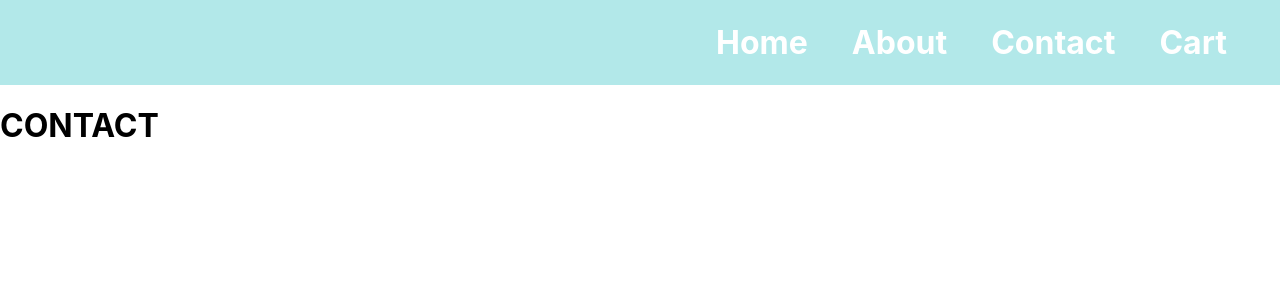
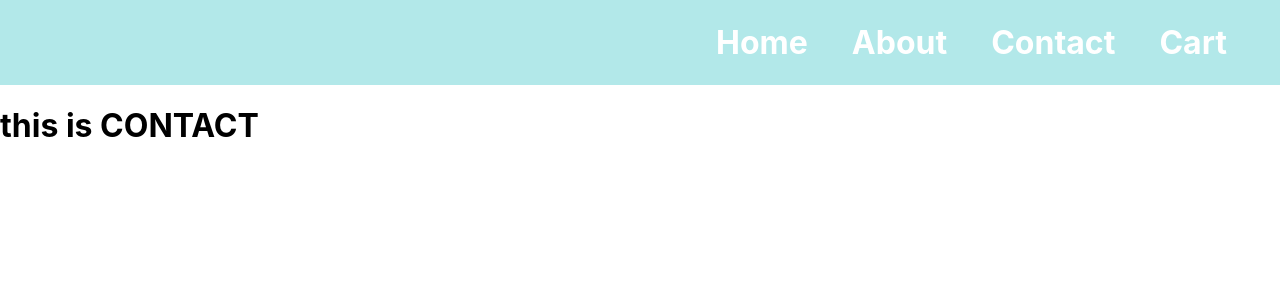
Before and after one commit to srinivasareddy0987654321/e-commerce, a React (Create React App) app: page /Contact in a window 1280 px wide. Shown: the top 300 px of the page. Built offline with nearby package versions, Linux system fonts and the light colour scheme.

Commit message:
contact modified

```diff
--- a/src/Components/Contact.jsx
+++ b/src/Components/Contact.jsx
@@ -3,7 +3,7 @@ import React from 'react'
 function Contact() {
   return (
     <div>
-      <h1>CONTACT</h1>
+      <h1> this is CONTACT</h1>
     </div>
   )
 }
```
